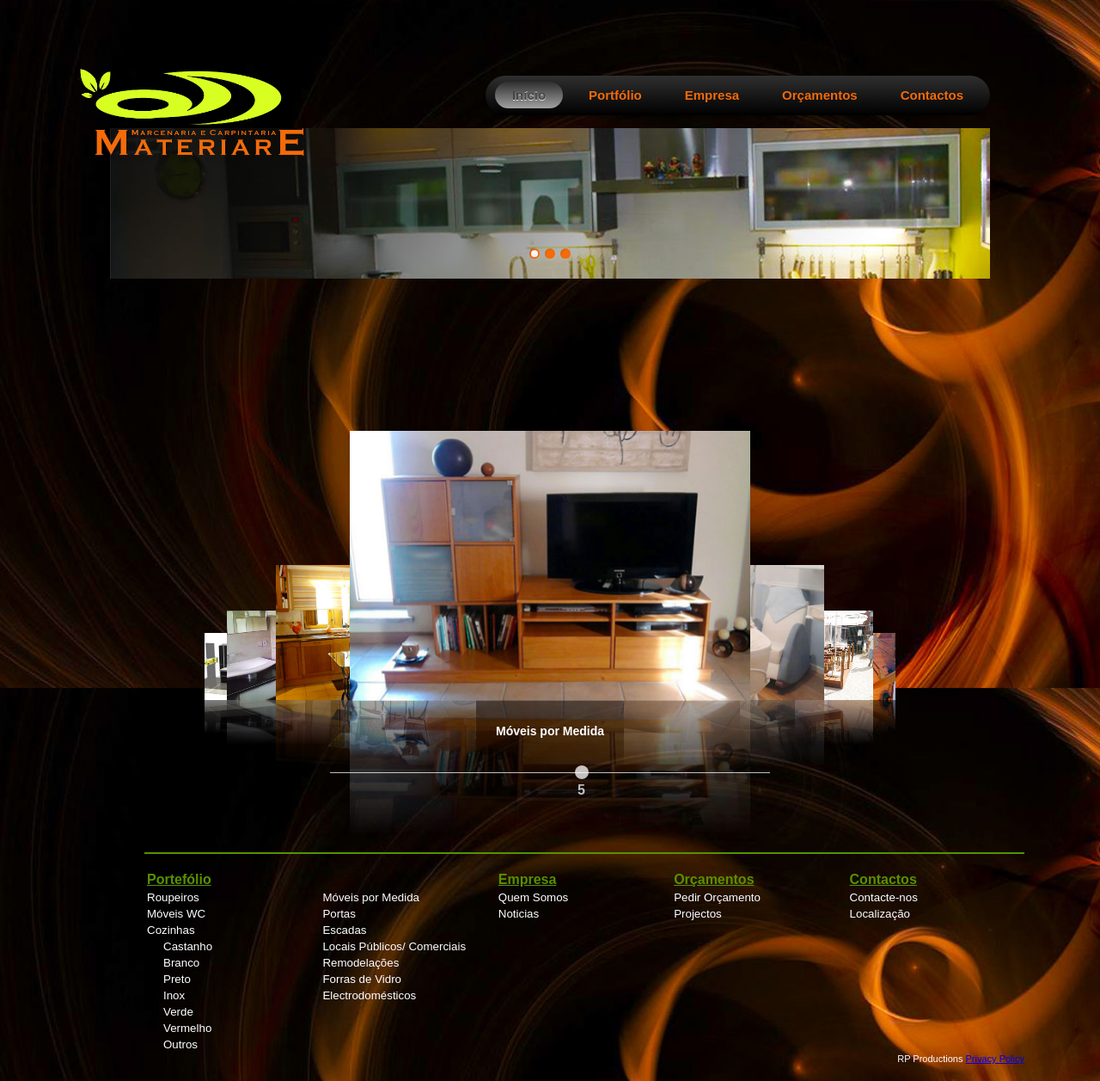
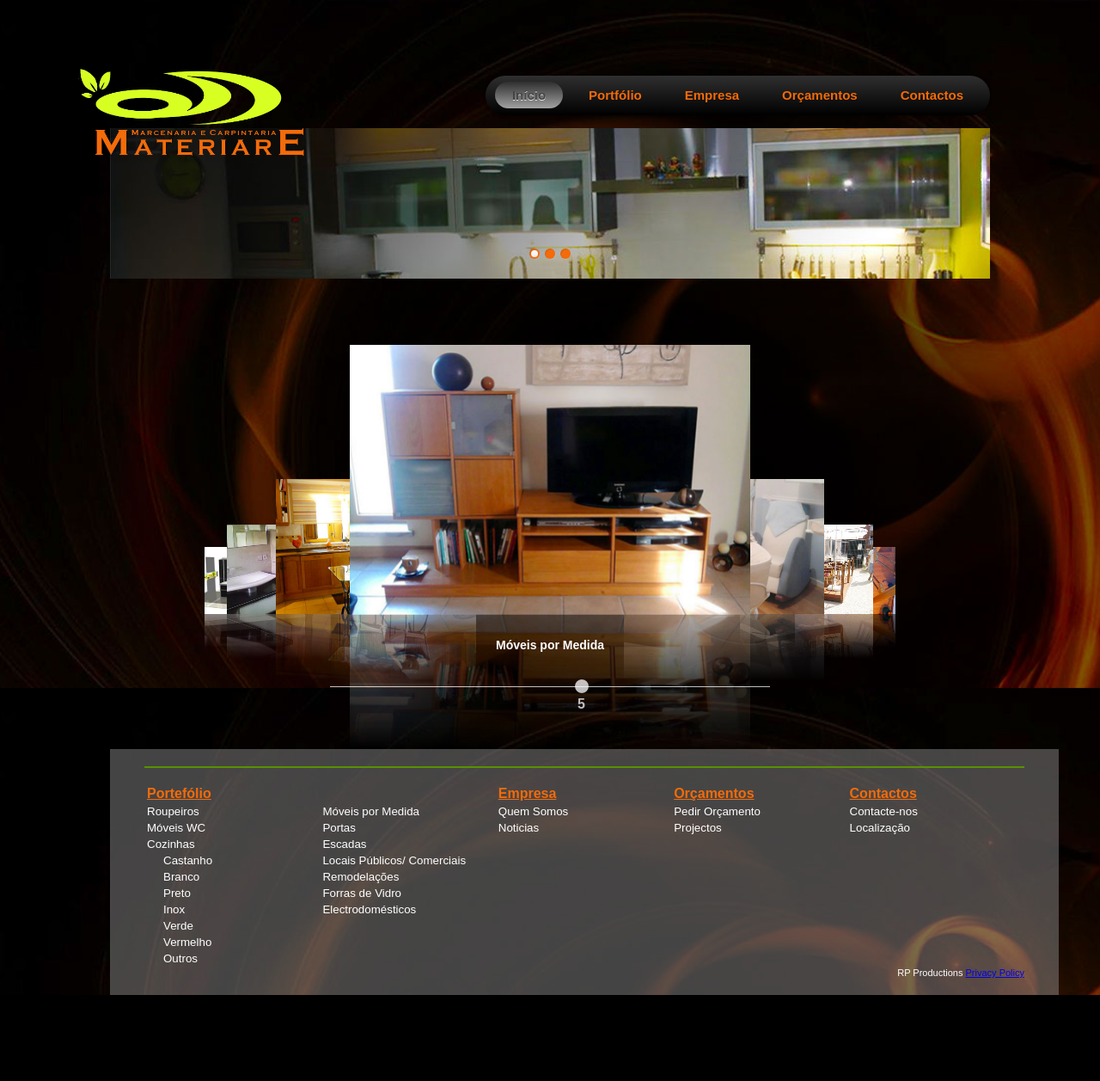
Before and after one commit to Rub3nGM/Mat1, a PHP site: page / in a window 1280 px wide. Shown: the whole page at 86% size. After the commit the page ends 1157 px from the top, so only its background shows below. Run offline with PHP 8.4, Linux system fonts and the light colour scheme; some libraries are stand-ins or nearby versions.

Commit message:
Junçao com galeria

```diff
--- a/css/base.css
+++ b/css/base.css
@@ -31,8 +31,10 @@ body {
 }
 
 h1 {
-	color: #F36B0A;
+	color:#B4B4B4;
+	/*color: #F36B0A*/;
 }
+
 h2{
 	color: #599100;
 }
--- a/css/footer.css
+++ b/css/footer.css
@@ -8,6 +8,7 @@ footer {
 	float: left;
 	/*opacity: 0.6;
 	 filter:alpha(opacity=60);*/ /* For IE8 and earlier */
+	background: rgba(135, 135, 135, .5);;
 }
 
 footer table {
@@ -23,7 +24,7 @@ footer table {
 }
 footer table th a {
 	/*font-size: medium;*/
-	color: #599100;
+	color: #F36B0A;
 }
 footer table td  {
 	font-size:smaller;
--- a/index.php
+++ b/index.php
@@ -17,7 +17,7 @@
 	<body>
 		<div id="main">
 
-			<div class="ContentFlow" style="margin-top: 100px;" id="myFantasicFlow" >
+			<div class="ContentFlow"  id="myFantasicFlow" >
 				<div class="loadIndicator">
 					<div class="indicator"></div>
 				</div>
@@ -44,7 +44,7 @@
 			</div>
 		</div>
 
-		<?php include "footer.html"; ?>
+	<?php include "footer.html"; ?>
+	</body>
 
-	</body>
 </html>
```
Also changed, not shown: images/fundo_papel_dourado.jpg, images/fundo_papel_dourado_2.jpg (added).
